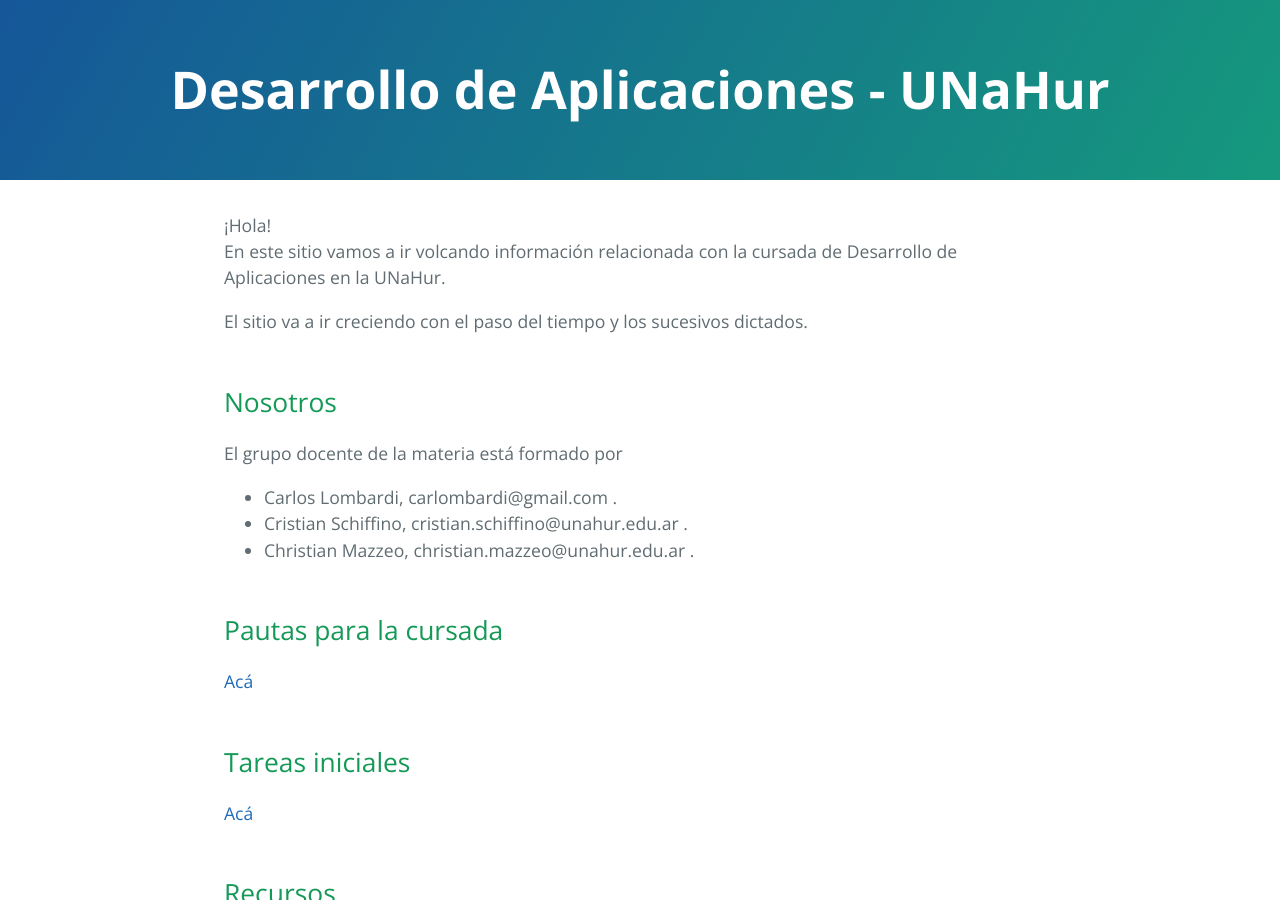
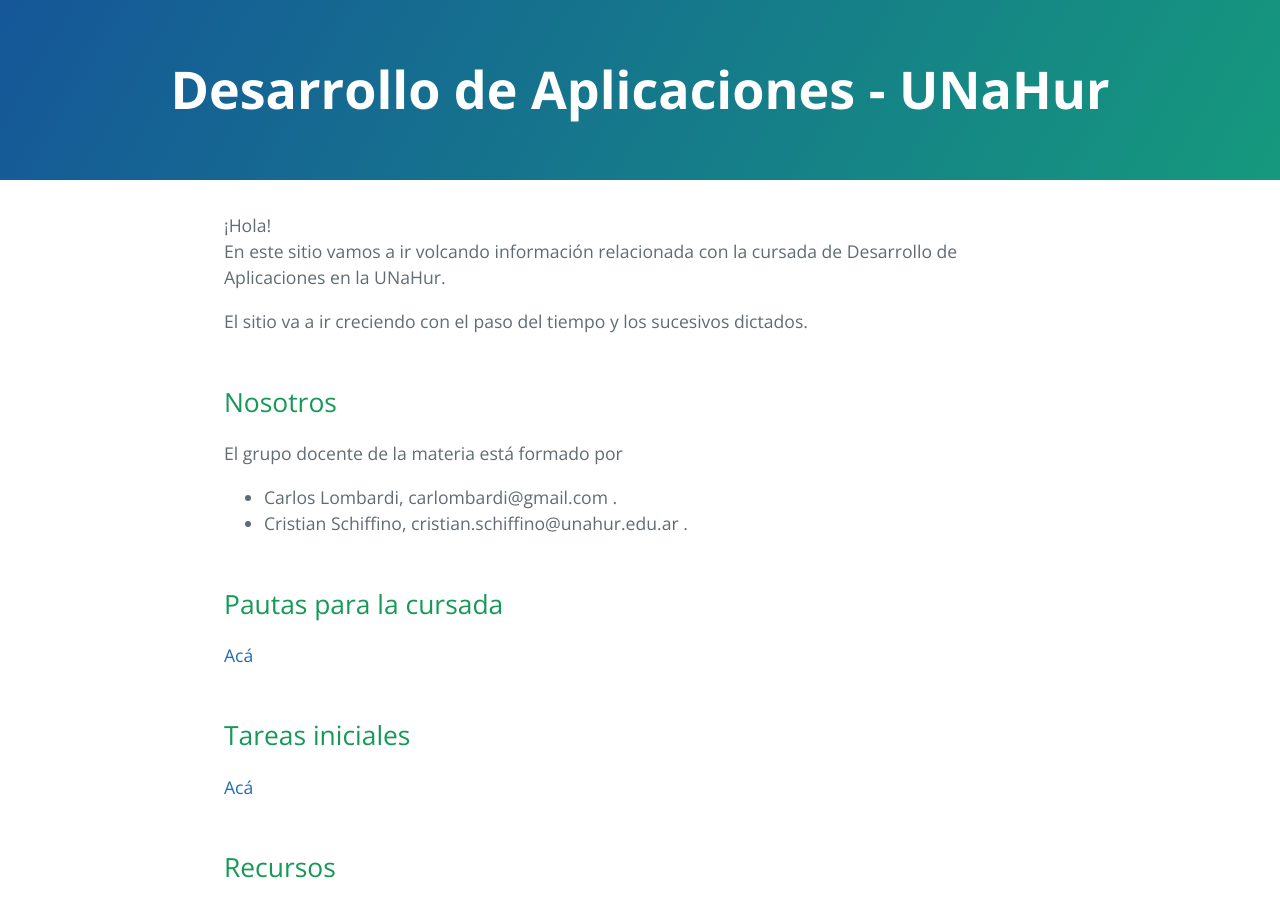
Before and after one commit to unahur-desapp/unahur-desapp-site, a Jekyll site: the page built from index.md, in a window 1280 px wide and 900 px high. Built offline with Jekyll 4.4.1, drawn with Linux system fonts in a browser that asks for light colours.

Commit message:
Update index.md

```diff
--- a/index.md
+++ b/index.md
@@ -12,7 +12,6 @@ El sitio va a ir creciendo con el paso del tiempo y los sucesivos dictados.
 El grupo docente de la materia está formado por
 - Carlos Lombardi, carlombardi@gmail.com .
 - Cristian Schiffino, cristian.schiffino@unahur.edu.ar .
-- Christian Mazzeo, christian.mazzeo@unahur.edu.ar .
 
 
 ## Pautas para la cursada
```
